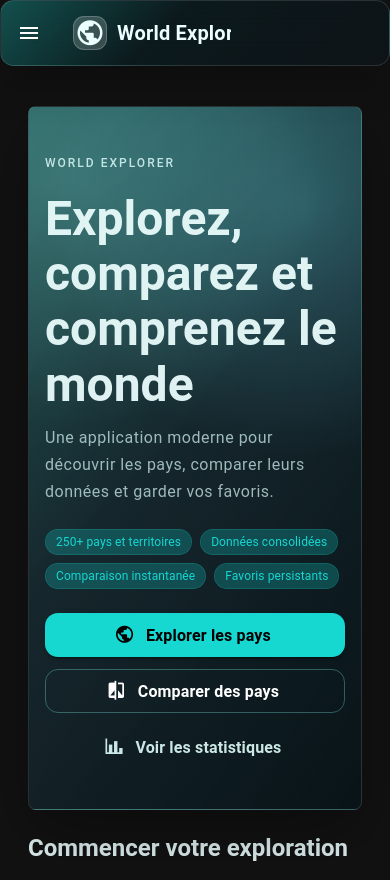
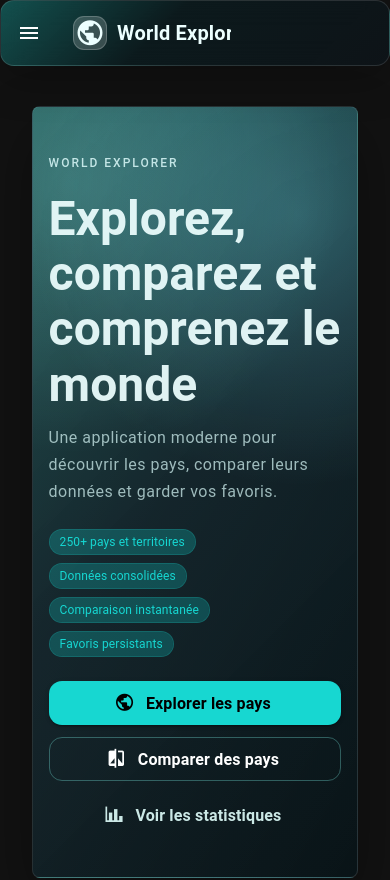
Before and after one commit to FixGH/World-Explorer, a Vue app: page / in a window 390 px wide. Shown: the top 880 px of the page. Built offline with nearby package versions, Linux system fonts and the light colour scheme; no server answers.

Commit message:
style: améliorer la largeur globale et l’équilibre des pages

```diff
--- a/src/App.vue
+++ b/src/App.vue
@@ -174,9 +174,10 @@ function onAuthSnackbarUpdate(value) {
 <style scoped>
 .app-content {
   width: 100%;
-  max-width: 1240px;
+  max-width: var(--we-content-max);
   margin: 0 auto;
-  padding: 0 20px 28px;
+  padding: 0 clamp(12px, 3.5vw, 36px) 32px;
+  box-sizing: border-box;
 }
 
 .nav-item {
@@ -311,7 +312,7 @@ function onAuthSnackbarUpdate(value) {
   }
 
   .app-content {
-    padding: 0 12px 20px;
+    padding: 0 clamp(10px, 4vw, 20px) 20px;
   }
 }
 </style>
--- a/src/components/CountryCompareTable.vue
+++ b/src/components/CountryCompareTable.vue
@@ -298,6 +298,14 @@ function formatCurrencies(currencies) {
 .compare-table-card {
   border: 1px solid rgba(255, 255, 255, 0.1);
   background: rgba(255, 255, 255, 0.02);
+  max-width: 100%;
+  overflow-x: auto;
+  -webkit-overflow-scrolling: touch;
+}
+
+.compare-table :deep(table) {
+  width: 100%;
+  min-width: 520px;
 }
 
 .compare-table :deep(th) {
--- a/src/pages/CountriesPage.vue
+++ b/src/pages/CountriesPage.vue
@@ -67,6 +67,7 @@
           sm="6"
           md="4"
           lg="3"
+          xl="2"
         >
           <CountryCard
             :country="country"
--- a/src/pages/FavoritesPage.vue
+++ b/src/pages/FavoritesPage.vue
@@ -78,6 +78,7 @@
           sm="6"
           md="4"
           lg="3"
+          xl="2"
         >
           <CountryCard
             :country="country"
--- a/src/pages/HomePage.vue
+++ b/src/pages/HomePage.vue
@@ -1,5 +1,5 @@
 <template>
-  <v-container class="py-6 home-page">
+  <v-container class="py-6 home-page we-page-home">
     <HomeHero class="mb-6" />
 
     <v-row class="mb-6" align="stretch">
@@ -167,7 +167,6 @@ onMounted(() => {
 
 <style scoped>
 .home-page {
-  max-width: 1360px;
   position: relative;
 }
 
--- a/src/styles/ui.css
+++ b/src/styles/ui.css
@@ -7,6 +7,10 @@
   --we-panel-border: rgba(144, 240, 232, 0.12);
   --we-text-strong: rgba(234, 252, 252, 0.95);
   --we-text-soft: rgba(194, 225, 225, 0.8);
+  /* Largeur utile max : desktop / ultrawide (évite la colonne trop étroite au centre) */
+  --we-content-max: 1440px;
+  /* Accueil : un peu plus resserré pour garder une hiérarchie lisible */
+  --we-content-max-narrow: 1280px;
 }
 
 html,
@@ -15,7 +19,12 @@ body,
   min-height: 100%;
 }
 
+html {
+  overflow-x: clip;
+}
+
 body {
+  overflow-x: clip;
   background:
     radial-gradient(circle at 8% 8%, rgba(23, 215, 209, 0.16) 0%, rgba(23, 215, 209, 0) 34%),
     radial-gradient(circle at 88% 12%, rgba(54, 168, 255, 0.14) 0%, rgba(54, 168, 255, 0) 36%),
@@ -26,7 +35,12 @@ body {
 }
 
 .v-container {
-  max-width: 1280px;
+  max-width: min(100%, var(--we-content-max));
+}
+
+/* Pages type accueil : largeur max plus modérée */
+.v-container.we-page-home {
+  max-width: min(100%, var(--we-content-max-narrow));
 }
 
 .v-card {
```
